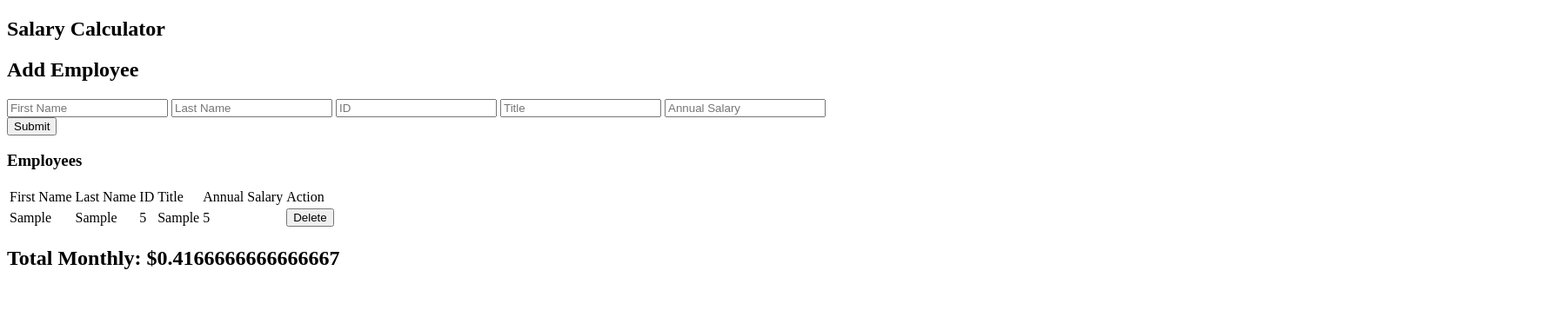
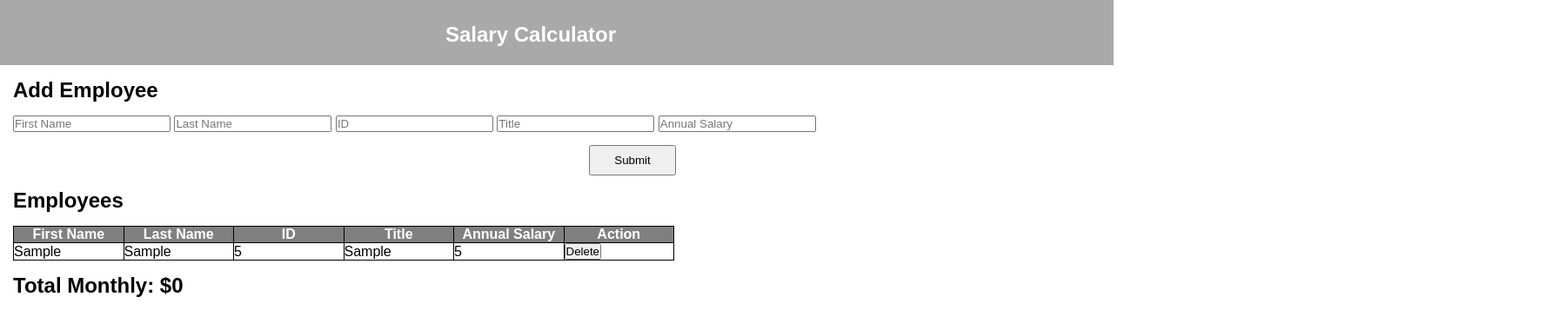
Before and after one commit to benbauer14/jquery-salary-calculator, a plain HTML site: page index.html in a window 1280 px wide. Both pictures are taken after typing "Sample", "Sample", "5", "Sample", "5" into the empty fields and a click on the button "Submit". Shown: the whole page at 87% size, 1792 px wide, since content can reach past the window. Drawn offline with Linux system fonts and the light colour scheme.

Commit message:
stretch goals complete. styling complete. wduplicate entries not allowed. warning displays if box input is empty or duplicate names entered

```diff
--- a/index.html
+++ b/index.html
@@ -7,13 +7,11 @@
     <script src="vendors/jquery-3.5.1.min.js"></script>
     <script src="scripts/client.js"></script>
     <link rel="stylesheet" href="styles/styles.css">
-    <title>Document</title>
+    <title>Salary Calculator</title>
 </head>
 <body>
-    <div>
-    <header id="header">
+    <div id="header">
         <h2>Salary Calculator</h2>
-    </header>
     </div>
     <div id="main">
         <div id="employeeIn">
@@ -25,17 +23,18 @@
             <input id="salaryIn" placeholder="Annual Salary" type="number">
             <br>
             <button id="addEmployeeButton">Submit</button>
+            <p id="warning"></p>
         </div>
         <div id="employeeOut">
-            <h3>Employees</h3>
+            <h2>Employees</h2>
             <table id="employeeTable">
                 <tr>
-                    <td>First Name</td>
-                    <td>Last Name</td>
-                    <td>ID</td>
-                    <td>Title</td>
-                    <td>Annual Salary</td>
-                    <td>Action</td>
+                    <th>First Name</th>
+                    <th>Last Name</th>
+                    <th>ID</th>
+                    <th>Title</th>
+                    <th>Annual Salary</th>
+                    <th>Action</th>
                 </tr>
             </table>
         </div>
--- a/scripts/client.js
+++ b/scripts/client.js
@@ -9,13 +9,54 @@ function readyNow(){
   }
 
   function addEmployee (){
-        //###############Remove ability to add duplicates
-        //###############Remove ability to add duplicates
-                //###############Remove ability to add duplicates
-                        //###############Remove ability to add duplicates
-                                //###############Remove ability to add duplicates
-                                        //###############Remove ability to add duplicates
-    //add employee to Employees to array with delete button
+        //clear warning
+        $('#warning').text("")
+        //check for empty inputs if so flash the empty box at the user
+        if($('#firstNameIn').val() === ""){
+          $('#firstNameIn').fadeOut(150).fadeIn(150).fadeOut(150).fadeIn(150)
+          $('#warning').text("Please enter a first name!")
+          return null
+        }
+        if($('#lastNameIn').val() === ""){
+          $('#lastNameIn').fadeOut(150).fadeIn(150).fadeOut(150).fadeIn(150)
+          $('#warning').text("Please enter a last name!")
+          return null
+        }
+        if($('#IDIn').val() === ""){
+          $('#IDIn').fadeOut(150).fadeIn(150).fadeOut(150).fadeIn(150)
+          $('#warning').text("Please enter an ID!")
+          return null
+        }
+        if($('#titleIn').val() === ""){
+          $('#titleIn').fadeOut(150).fadeIn(150).fadeOut(150).fadeIn(150)
+          $('#warning').text("Please enter a title!")
+          return null
+        }
+        if($('#salaryIn').val() === ""){
+          $('#salaryIn').fadeOut(150).fadeIn(150).fadeOut(150).fadeIn(150)
+          $('#warning').text("Please enter a salary!")
+          return null
+        }
+        //check for empty inputs
+        //flash input if empty
+        //check if duplicate entry
+        //combine all inputs into a single string
+        let newEntry = $('#firstNameIn').val() + $('#lastNameIn').val() + $('#IDIn').val() + $('#titleIn').val() + $('#salaryIn').val()
+        //loop through array and combine each index into a single string
+        for( let i = 0; i < employees.length; i++){
+          let combinedIndex = employees[i].firstName + employees[i].lastName + employees[i].ID + employees[i].title+ employees[i].salary
+          if(combinedIndex === newEntry){
+            console.log(combinedIndex)
+            console.log(newEntry)
+            //provide warning that employee exists
+            $('#warning').text("Employee already exists!")
+            //if input matches an existing Employee return ""
+            return null;
+          }
+        }
+
+
+    //add employee to Employees to array and create the delete button
     employees.push({
         firstName: $('#firstNameIn').val(),
         lastName: $('#lastNameIn').val(),
@@ -24,7 +65,7 @@ function readyNow(){
         salary: $('#salaryIn').val()
     })
     $('#employeeTable').empty() //empty employee table
-    $('#employeeTable').append(`<tr><td>First Name</td><td>Last Name</td><td>ID</td><td>Title</td><td>Annual Salary</td><td>Action</td></tr>`)
+    $('#employeeTable').append(`<tr><th>First Name</th><th>Last Name</th><th>ID</th><th>Title</th><th>Annual Salary</th><th>Action</th></tr>`)
     for(let i = 0; i < employees.length; i++){
         $('#employeeTable').append(`<tr><td>${employees[i].firstName}</td><td>${employees[i].lastName}</td><td>${employees[i].ID}</td><td>${employees[i].title}</td><td>${employees[i].salary}</td><td><button class="deleteEmployeeButton">Delete</button></td></tr>`)
     }
@@ -40,14 +81,19 @@ function readyNow(){
       for(let i = 0; i < employees.length; i++){
           //using a loop combine all text from object values into a single string with the word delete appended to the end
           let combinedText = employees[i].firstName + employees[i].lastName + employees[i].ID + employees[i].title+ employees[i].salary+"Delete"
-          console.log(combinedText);
+
           //compare the created string to the parent parent text
-          //if they match remove the index from the table
+          if(combinedText = $(this).parent().parent().text()){
+            //if they match remove the index from the table
+              employees.splice(i, 1)
+            //remove row from table
+            $(this).parent().parent().empty()
+          }
+
           //run monthlyCost
+          monthlyCost()
       }
-      console.log($(this).parent().parent().text())
-      //remove row from table
-      $(this).parent().parent().empty()
+
   }
 
   function monthlyCost(){
@@ -55,7 +101,7 @@ function readyNow(){
       for(let i = 0; i < employees.length; i++){
           total += Number(employees[i].salary)/12
       }
-      $("#monthlyCost").text(total)
+      $("#monthlyCost").text(Math.round(total))
       if(total > 20000){
         $("#totalMonthly").css({"background-color" : "red"})
       }else{
--- a/styles/styles.css
+++ b/styles/styles.css
@@ -0,0 +1,62 @@
+*{
+    margin: 0px;
+    padding: 0px;
+}
+body{
+    font-family:Arial, Helvetica, sans-serif;
+}
+#header{
+    background-color: darkgrey;
+    color: white;
+    height: 75px;
+}
+#header h2{
+    position:relative;
+    top: 35%;
+    left: 40%;
+
+}
+#employeeIn{
+    margin: 15px;
+}
+#employeeIn input{
+    margin: 0px;
+}
+#employeeIn button{
+    margin-top: 15px;
+    position:relative;
+    left: 662px;
+    height: 35px;
+    width: 100px;
+}
+#employeeIn h2{
+    padding-bottom: 15px;
+}
+#employeeOut{
+    margin: 15px;
+}
+
+footer h2{
+    margin: 15px;
+
+}
+table, th, td{
+    border: thin black solid;
+    border-collapse: collapse;
+}
+table{
+    width: 760px
+}
+th, td{
+    width: 15%;
+}
+th{
+    background-color: grey;
+    color: white;
+}
+#employeeOut h2{
+    padding-bottom: 15px;
+}
+#warning{
+    color: red;
+}
```
Also changed, not shown: 1 other file.
